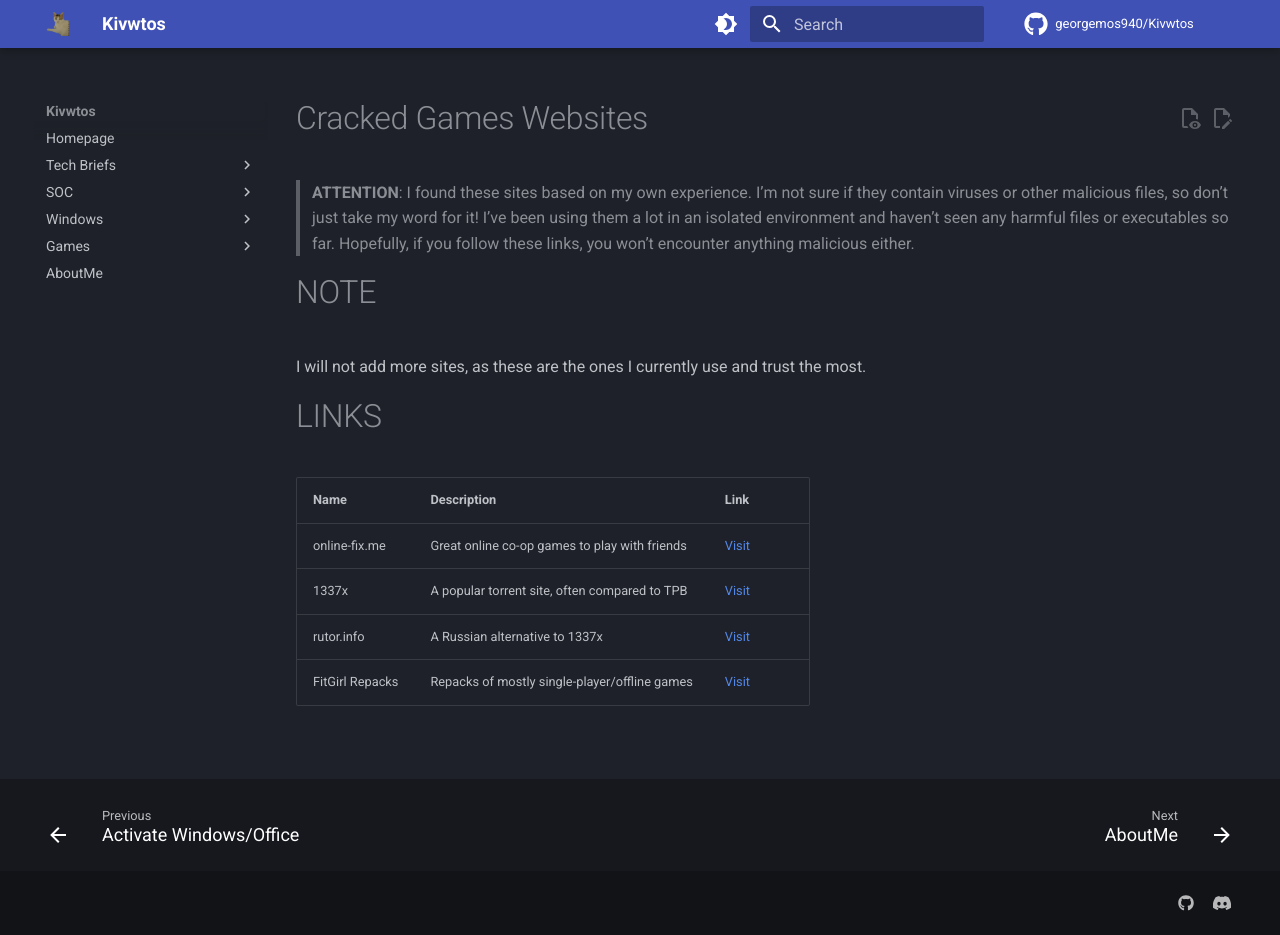
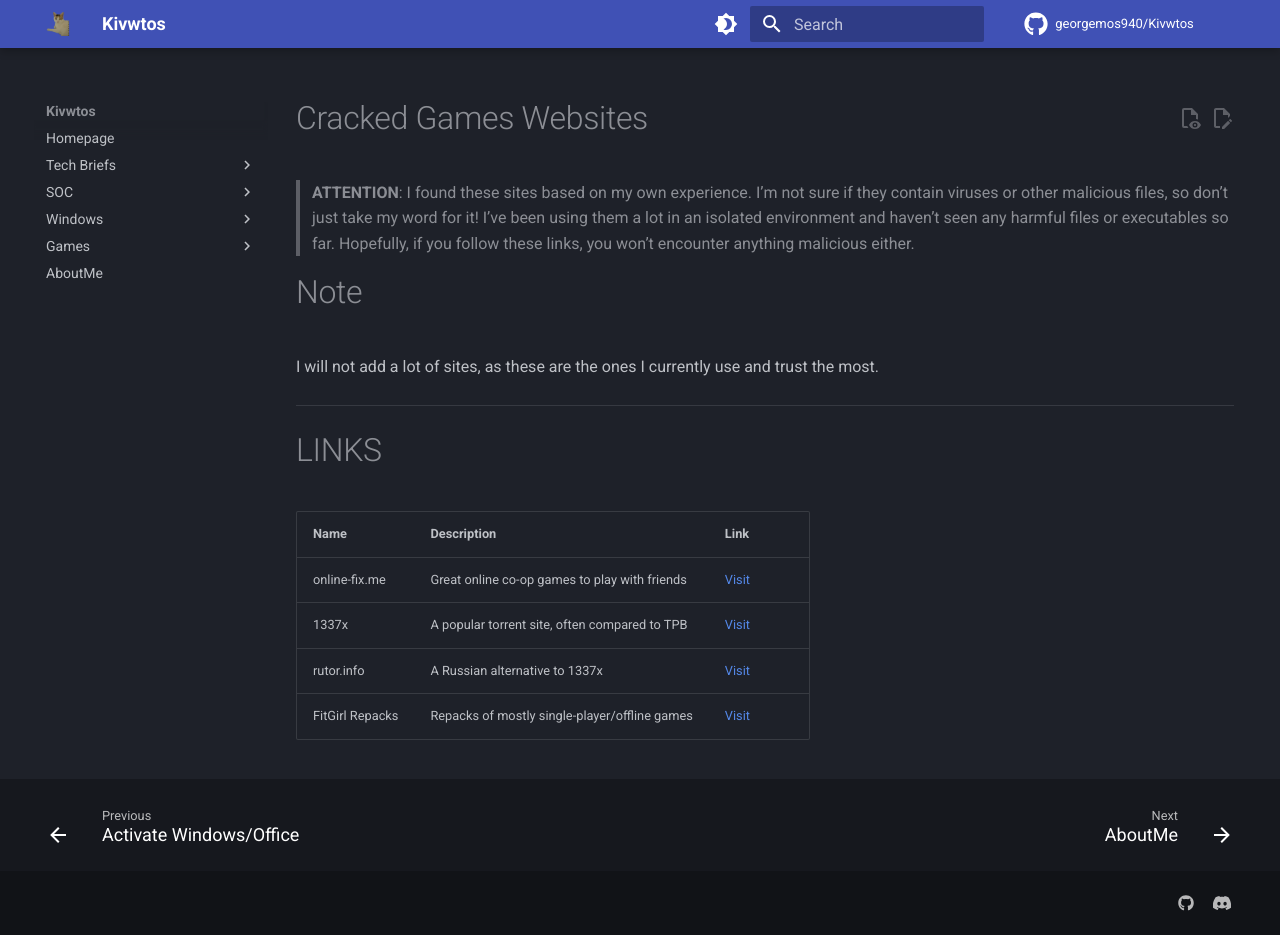
Before and after one commit to georgemos940/Kivwtos, an MkDocs documentation site: the page built from docs/games/cracked-games.md, in a window 1280 px wide and 935 px high. Built offline with MkDocs 1.6.1 and Material for MkDocs 9.7.7, drawn with Linux system fonts in a browser that asks for light colours; comment, search, counter and statistics services are not loaded.

Commit message:
Update cracked-games.md

```diff
--- a/docs/games/cracked-games.md
+++ b/docs/games/cracked-games.md
@@ -2,9 +2,10 @@
 
 > **ATTENTION**: I found these sites based on my own experience. I’m not sure if they contain viruses or other malicious files, so don’t just take my word for it! I’ve been using them a lot in an isolated environment and haven’t seen any harmful files or executables so far. Hopefully, if you follow these links, you won’t encounter anything malicious either.
 
-# NOTE
-I will not add more sites, as these are the ones I currently use and trust the most.
+# Note
+I will not add a lot of sites, as these are the ones I currently use and trust the most.
 
+---
 # LINKS
 | Name            | Description                                   | Link                                     |
 | --------------- | --------------------------------------------- | ---------------------------------------- |
```
